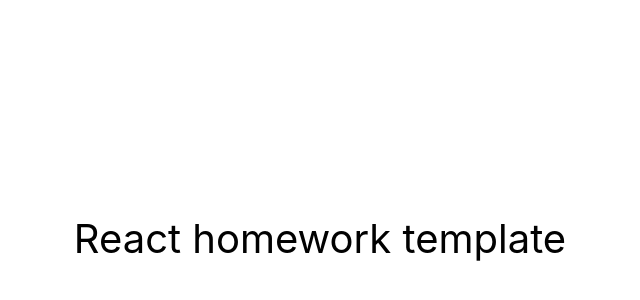
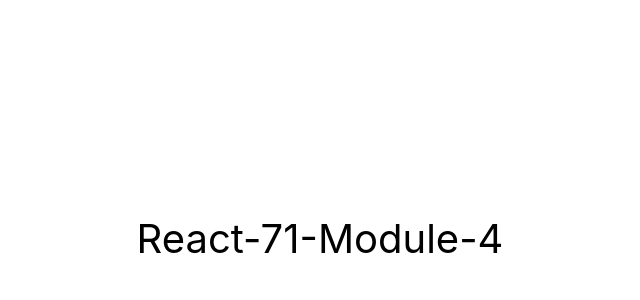
Before and after one commit to myhappyday/react-71-module-4, a React (Create React App) app: page / in a window 1280 px wide. Shown: the part 162-462 px from the top of the page, without its empty margins (320-960 px from the left). Built offline with nearby package versions, Linux system fonts and the light colour scheme.

Commit message:
Deployment test

```diff
--- a/src/components/App.jsx
+++ b/src/components/App.jsx
@@ -7,10 +7,10 @@ export const App = () => {
         justifyContent: 'center',
         alignItems: 'center',
         fontSize: 40,
-        color: '#010101'
+        color: '#010101',
       }}
     >
-      React homework template
+      React-71-Module-4
     </div>
   );
 };
```
